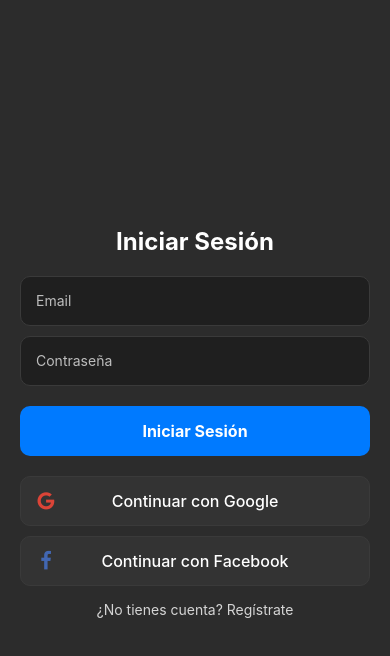
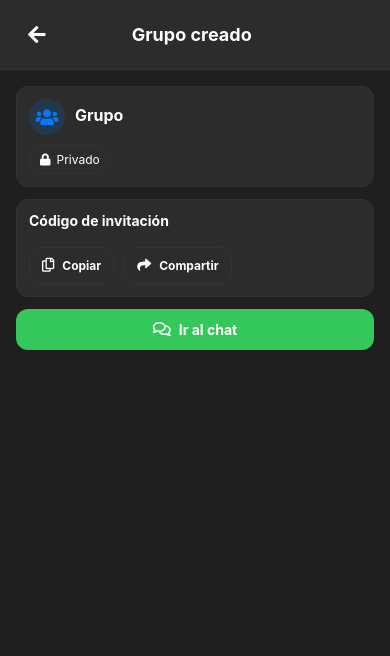
Before and after one commit to Team-Pepe/Pepe-Mobile, a React Native app: screen /GroupCreated in a window 390 px wide. Shown: the top 656 px of the page. Built offline with nearby package versions, Linux system fonts and the light colour scheme.

Commit message:
feat(communities): add group created screen and navigation
- Introduce new GroupCreatedScreen to show after group creation
- Replace inline success UI with navigation to new screen
- Update tests to verify navigation behavior
- Add loading modal during group creation

```diff
--- a/src/navigation/AppNavigator.js
+++ b/src/navigation/AppNavigator.js
@@ -24,6 +24,7 @@ import UserReviewsScreen from '../screens/profile/UserReviewsScreen';
 import UserPickerScreen from '../screens/communities/UserPickerScreen';
 import ChatScreen from '../screens/communities/ChatScreen';
 import GroupAccessScreen from '../screens/communities/GroupAccessScreen';
+import GroupCreatedScreen from '../screens/communities/GroupCreatedScreen';
 import CreateGroupScreen from '../screens/communities/CreateGroupScreen';
 import JoinGroupScreen from '../screens/communities/JoinGroupScreen';
 
@@ -233,6 +234,11 @@ const AppNavigator = () => {
           options={{ headerShown: false }}
         />
         <Stack.Screen
+          name="GroupCreated"
+          component={GroupCreatedScreen}
+          options={{ headerShown: false }}
+        />
+        <Stack.Screen
           name="JoinGroup"
           component={JoinGroupScreen}
           options={{ headerShown: false }}
--- a/src/screens/communities/CreateGroupScreen.js
+++ b/src/screens/communities/CreateGroupScreen.js
@@ -1,5 +1,5 @@
 import React, { useEffect, useState } from 'react';
-import { View, Text, StyleSheet, TouchableOpacity, TextInput, FlatList, ScrollView } from 'react-native';
+import { View, Text, StyleSheet, TouchableOpacity, TextInput, FlatList, ScrollView, Modal, ActivityIndicator } from 'react-native';
 import { SafeAreaView } from 'react-native-safe-area-context';
 import { FontAwesome5 } from '@expo/vector-icons';
 import { Share } from 'react-native';
@@ -30,7 +30,7 @@ const CreateGroupScreen = ({ navigation }) => {
     const e = {};
     if (!name.trim()) e.name = 'Ingresa un nombre';
     if (!['private','public'].includes(privacy)) e.privacy = 'Privacidad inválida';
-    if ((description || '').trim().length < 10) e.description = 'Min. 10 caracteres';
+    if ((description || '').trim().length < 0) e.description = 'Min. 0 caracteres';
     return e;
   };
   const canCreate = Object.keys(validate()).length === 0;
@@ -220,45 +220,7 @@ const CreateGroupScreen = ({ navigation }) => {
           )}
         </View>
 
-        {createdCode ? (
-          <View>
-            <Text style={styles.helper}>Grupo creado. Código de ingreso: {createdCode}</Text>
-            <View style={{ flexDirection: 'row', gap: 8, marginTop: 8 }}>
-              <TouchableOpacity
-                style={[styles.chip, { backgroundColor: '#2c2c2c' }]}
-                onPress={async () => {
-                  await Clipboard.setStringAsync(createdCode);
-                  setCopied(true);
-                  setTimeout(() => setCopied(false), 2000);
-                }}
-              >
-                <Text style={styles.chipText}>Copiar código</Text>
-              </TouchableOpacity>
-              <TouchableOpacity
-                style={[styles.chip, { backgroundColor: '#2c2c2c' }]}
-                onPress={async () => {
-                  await Share.share({ message: `Únete a ${name}: código ${createdCode}` });
-                }}
-              >
-                <Text style={styles.chipText}>Compartir</Text>
-              </TouchableOpacity>
-            </View>
-            {copied && <Text style={[styles.helper, { color: '#34C759', marginTop: 6 }]}>Código copiado</Text>}
-            {createdConvId && (
-              <View style={{ marginTop: 10 }}>
-                <TouchableOpacity
-                  style={[styles.primaryButton, { backgroundColor: '#34C759' }]}
-                  onPress={() => navigation.navigate('Chat', { conversationId: createdConvId, userName: name || 'Grupo' })}
-                >
-                  <FontAwesome5 name="comments" size={14} color="#ffffff" />
-                  <Text style={styles.primaryButtonText}>Ir al chat</Text>
-                </TouchableOpacity>
-              </View>
-            )}
-          </View>
-        ) : (
-          <Text style={styles.helper}>Completa los campos para crear tu grupo</Text>
-        )}
+        <Text style={styles.helper}>Completa los campos para crear tu grupo</Text>
         {errors.form && <Text style={[styles.helper, { color: '#ff6b6b' }]}>{errors.form}</Text>}
       </ScrollView>
 
@@ -288,14 +250,13 @@ const CreateGroupScreen = ({ navigation }) => {
               console.log('currentUserId:', meId);
               if (meId) await CommunityService.addMember(community.id, meId, 'admin');
               const conv = await ConversationService.getOrCreateGroupConversationFromCommunity(community.id);
-              if (conv) setCreatedConvId(conv.id);
               if (conv && meId) await ConversationService.addMember(conv.id, meId, 'admin');
               for (const id of selectedUserIds) {
                 if (meId && String(meId) === String(id)) continue;
                 await CommunityService.addMember(community.id, parseInt(id), 'member');
                 if (conv) await ConversationService.addMember(conv.id, parseInt(id), 'member');
               }
-              setCreatedCode(code);
+              navigation.replace('GroupCreated', { community, code, conversationId: conv?.id || null });
             } catch (e) {
               console.error('CreateGroup error:', e);
               setErrors({ form: e?.message || 'Error creando grupo' });
@@ -308,6 +269,13 @@ const CreateGroupScreen = ({ navigation }) => {
           <Text style={styles.primaryButtonText}>{creating ? 'Creando…' : 'Crear'}</Text>
         </TouchableOpacity>
       </View>
+      <Modal visible={creating} transparent animationType="fade">
+        <View style={styles.modalOverlay} />
+        <View style={styles.modalCenter}>
+          <ActivityIndicator color="#ffffff" size="small" />
+          <Text style={styles.loadingText}>Creando grupo…</Text>
+        </View>
+      </Modal>
     </SafeAreaView>
   );
 };
@@ -390,6 +358,9 @@ const styles = StyleSheet.create({
   },
   primaryButtonDisabled: { backgroundColor: '#2a6fd0', opacity: 0.6 },
   primaryButtonText: { color: '#ffffff', fontSize: 14, fontWeight: 'bold' },
+  modalOverlay: { position: 'absolute', left: 0, right: 0, top: 0, bottom: 0, backgroundColor: 'rgba(0,0,0,0.5)' },
+  modalCenter: { position: 'absolute', left: 0, right: 0, top: 0, bottom: 0, alignItems: 'center', justifyContent: 'center' },
+  loadingText: { color: '#ffffff', fontSize: 12, marginTop: 8 },
 });
 
 export default CreateGroupScreen;
--- /dev/null
+++ b/src/screens/communities/GroupCreatedScreen.js
@@ -0,0 +1,138 @@
+import React from 'react';
+import { View, Text, StyleSheet, TouchableOpacity } from 'react-native';
+import { SafeAreaView } from 'react-native-safe-area-context';
+import { FontAwesome5 } from '@expo/vector-icons';
+import * as Clipboard from 'expo-clipboard';
+import { Share } from 'react-native';
+
+const GroupCreatedScreen = ({ navigation, route }) => {
+  const { community, code, conversationId } = route.params || {};
+
+  const name = community?.name || 'Grupo';
+  const description = community?.description || '';
+  const privacy = community?.privacy || 'private';
+  const topics = Array.isArray(community?.topics) ? community.topics : [];
+
+  const handleCopy = async () => {
+    if (code) await Clipboard.setStringAsync(code);
+  };
+
+  const handleShare = async () => {
+    if (code) await Share.share({ message: `Únete a ${name}: código ${code}` });
+  };
+
+  const goToChat = () => {
+    if (conversationId) {
+      navigation.replace('Chat', { conversationId, userName: name });
+    } else {
+      navigation.goBack();
+    }
+  };
+
+  return (
+    <SafeAreaView style={styles.container}>
+      <View style={styles.header}>
+        <TouchableOpacity style={styles.backButton} onPress={() => navigation.goBack()}>
+          <FontAwesome5 name="arrow-left" size={20} color="#ffffff" />
+        </TouchableOpacity>
+        <Text style={styles.title}>Grupo creado</Text>
+        <View style={{ width: 40 }} />
+      </View>
+
+      <View style={styles.body}>
+        <View style={styles.card}>
+          <View style={styles.row}>
+            <View style={styles.iconBox}>
+              <FontAwesome5 name="users" size={18} color="#007AFF" />
+            </View>
+            <View style={{ flex: 1 }}>
+              <Text style={styles.cardTitle}>{name}</Text>
+              <Text style={styles.cardDesc}>{description}</Text>
+            </View>
+          </View>
+          <View style={styles.metaRow}>
+            <View style={styles.metaChip}>
+              <FontAwesome5 name={privacy === 'private' ? 'lock' : 'unlock'} size={12} color="#ffffff" />
+              <Text style={styles.metaText}>{privacy === 'private' ? 'Privado' : 'Público'}</Text>
+            </View>
+            {topics.map((t) => (
+              <View key={t} style={styles.topicChip}>
+                <Text style={styles.topicText}>{t}</Text>
+              </View>
+            ))}
+          </View>
+        </View>
+
+        <View style={styles.card}>
+          <Text style={styles.sectionTitle}>Código de invitación</Text>
+          <Text style={styles.codeText}>{code || ''}</Text>
+          <View style={styles.actionsRow}>
+            <TouchableOpacity style={[styles.button, styles.buttonDark]} onPress={handleCopy}>
+              <FontAwesome5 name="copy" size={14} color="#ffffff" />
+              <Text style={styles.buttonText}>Copiar</Text>
+            </TouchableOpacity>
+            <TouchableOpacity style={[styles.button, styles.buttonDark]} onPress={handleShare}>
+              <FontAwesome5 name="share" size={14} color="#ffffff" />
+              <Text style={styles.buttonText}>Compartir</Text>
+            </TouchableOpacity>
+          </View>
+        </View>
+
+        <TouchableOpacity style={[styles.primaryButton]} onPress={goToChat}>
+          <FontAwesome5 name="comments" size={16} color="#ffffff" />
+          <Text style={styles.primaryButtonText}>Ir al chat</Text>
+        </TouchableOpacity>
+      </View>
+    </SafeAreaView>
+  );
+};
+
+const styles = StyleSheet.create({
+  container: { flex: 1, backgroundColor: '#1f1f1f' },
+  header: {
+    flexDirection: 'row', alignItems: 'center', justifyContent: 'space-between',
+    paddingHorizontal: 20, paddingVertical: 15, backgroundColor: '#2c2c2c',
+    borderBottomWidth: 1, borderBottomColor: '#333333',
+  },
+  backButton: { padding: 8 },
+  title: { fontSize: 18, fontWeight: 'bold', color: '#ffffff' },
+  body: { paddingHorizontal: 16, paddingTop: 16, gap: 12 },
+  card: {
+    backgroundColor: '#2c2c2c', borderRadius: 12, borderWidth: 1, borderColor: '#333333',
+    padding: 12,
+  },
+  row: { flexDirection: 'row', alignItems: 'center', gap: 10 },
+  iconBox: {
+    width: 36, height: 36, borderRadius: 18, alignItems: 'center', justifyContent: 'center',
+    backgroundColor: 'rgba(0,122,255,0.15)',
+  },
+  cardTitle: { color: '#ffffff', fontSize: 16, fontWeight: 'bold' },
+  cardDesc: { color: '#bdbdbd', fontSize: 12, marginTop: 4 },
+  metaRow: { flexDirection: 'row', flexWrap: 'wrap', gap: 8, marginTop: 10 },
+  metaChip: {
+    flexDirection: 'row', alignItems: 'center', gap: 6, backgroundColor: '#2c2c2c',
+    borderWidth: 1, borderColor: '#333333', borderRadius: 16, paddingVertical: 6, paddingHorizontal: 10,
+  },
+  metaText: { color: '#ffffff', fontSize: 12 },
+  topicChip: {
+    backgroundColor: 'rgba(0,122,255,0.15)', borderColor: '#007AFF', borderWidth: 1,
+    borderRadius: 16, paddingVertical: 6, paddingHorizontal: 10,
+  },
+  topicText: { color: '#ffffff', fontSize: 12 },
+  sectionTitle: { color: '#ffffff', fontSize: 14, fontWeight: 'bold' },
+  codeText: { color: '#ffffff', fontSize: 18, fontWeight: 'bold', marginTop: 8 },
+  actionsRow: { flexDirection: 'row', gap: 10, marginTop: 10 },
+  button: {
+    flexDirection: 'row', alignItems: 'center', gap: 8,
+    borderRadius: 12, paddingVertical: 10, paddingHorizontal: 12,
+  },
+  buttonDark: { backgroundColor: '#2c2c2c', borderWidth: 1, borderColor: '#333333' },
+  buttonText: { color: '#ffffff', fontSize: 12, fontWeight: 'bold' },
+  primaryButton: {
+    flexDirection: 'row', alignItems: 'center', justifyContent: 'center', gap: 8,
+    backgroundColor: '#34C759', borderRadius: 12, paddingVertical: 12,
+  },
+  primaryButtonText: { color: '#ffffff', fontSize: 14, fontWeight: 'bold' },
+});
+
+export default GroupCreatedScreen;
```
Also changed, not shown: 1 other file (tests, documents, lock files or other folders).
